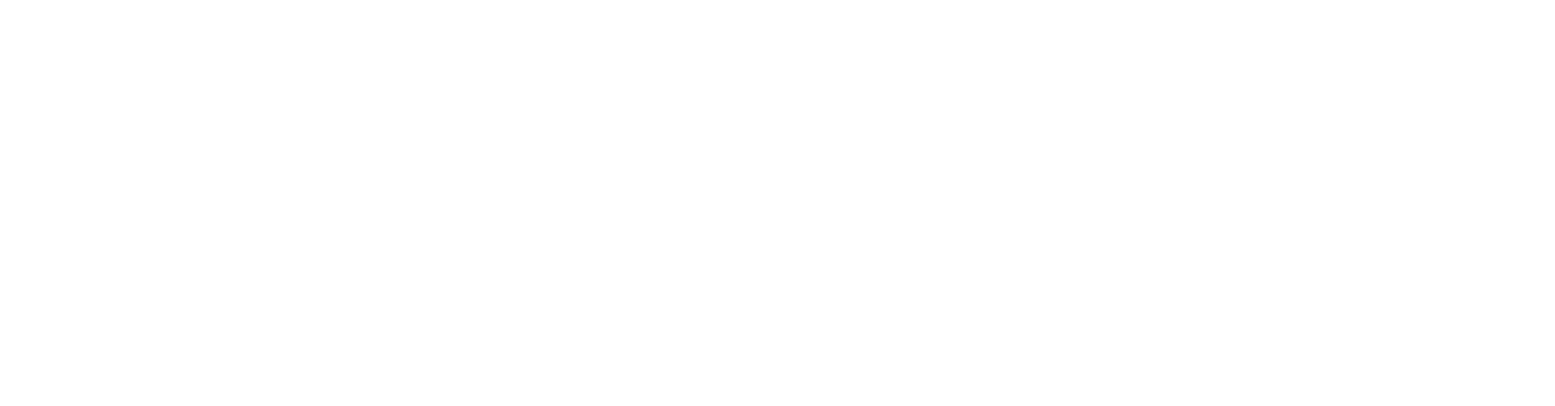
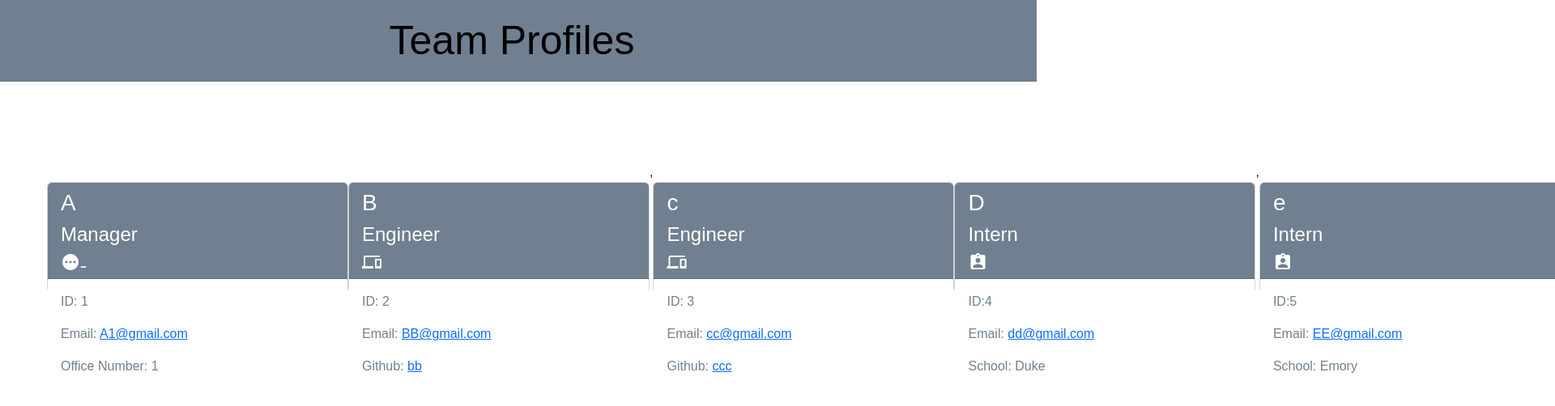
Before and after one commit to prnessy23/team-profile-generator, a website: page team.html in a window 1280 px wide. Shown: the whole page at 81% size, 1920 px wide, since content can reach past the window. Drawn offline with nearby package versions, Linux system fonts and the light colour scheme.

Commit message:
amended generate html page

```diff
--- a/assets/style.css
+++ b/assets/style.css
@@ -1,23 +1,21 @@
-
-{
+* {
   box-sizing: border-box;
 }
 :root {
   --primary: slategrey;
   --secondary: white;
 }
-body{
+body {
   font-family: Arial, Helvetica, sans-serif;
 }
-#navbar {
+
+.navbar {
   background-color: var(--primary);
   color: var(--secondary);
   font-size: 50px;
-
 }
 .navbar-brand {
   font-size: 50px;
-
 }
 .card-header {
   background-color: var(--primary);
@@ -26,9 +24,8 @@ body{
 .card-body {
   background-color: var(--secondary);
   color: var(--primary);
-
 }
-.container{
+.container {
   margin: 100px auto;
   justify-content: space-evenly;
   display: flex;
--- a/index.html
+++ b/index.html
@@ -1,29 +1,44 @@
 <!DOCTYPE html>
 <html lang="en">
+
 <head>
     <meta charset="UTF-8">
     <meta http-equiv="X-UA-Compatible" content="IE=edge">
     <meta name="viewport" content="width=device-width, initial-scale=1.0">
-    <link href="https://cdn.jsdelivr.net/npm/bootstrap@5.3.0-alpha1/dist/css/bootstrap.min.css"
-rel="stylesheet" integrity="sha384-GLhlTQ8iRABdZLl6O3oVMWSktQOp6b7In1Zl3/Jr59b6EGGoI1aFkw7cmDA6j6gD"
-crossorigin="anonymous">
+    <link rel="stylesheet" href="https://cdnjs.cloudflare.com/ajax/libs/font-awesome/5.11.2/css/all.min.css">
+    <link href="https://cdn.jsdelivr.net/npm/bootstrap@5.3.0-alpha1/dist/css/bootstrap.min.css" rel="stylesheet"
+        integrity="sha384-GLhlTQ8iRABdZLl6O3oVMWSktQOp6b7In1Zl3/Jr59b6EGGoI1aFkw7cmDA6j6gD" crossorigin="anonymous">
     <link href="https://fonts.googleapis.com/icon?family=Material+Icons" rel="stylesheet">
-    <link rel="stylesheet" href="./assets/style.css">
+    <link rel="stylesheet" href="style.css">
     <title>Team Profile</title>
+
 </head>
+
 <body>
     <header>
-        <nav class ="navbar" id="navbar">
+        <nav class="navbar" id="navbar">
             <span class="navbar-brand mb-0 h-1 w-100 text-center" id="navbar-text">Team Profiles</span>
         </nav>
-    </header>
-
    <main>
         <div class="container">
-            <div class="row justify-content-center" id="team cards"></div>
+            <div class="row justify-content-center" id="team-cards"></div>
 
-<div class ="col-4 mt-4">
-    <div class="card h-100">
+            <div class="col-4 mt-4">
+                <div class="card h-50">
+                    <div class="card header">
+                        <h3>Peter</h3>
+                        <h4>Manager</h4><i class="material-icons">devices</i>
+                    </div>
+                    <div class="card body">
+                        <p class="id">ID: 2323</p>
+                        <p class="email">Email: <a href="mailto:peter.wolfe@gmail.com">peter.wolfe@gmail.com</a<p>
+                                <p class="office">Office Number: 23</p>
+                    </div>
+                </div>
+            </div>
+
+            <div class="col-4 mt-4">
+                <div class="card h-50">
                     <div class="card header">
                         <h3>Heather</h3>
                         <h4>Engineer</h4><i class="material-icons">devices</i>
@@ -31,25 +46,26 @@ crossorigin="anonymous">
                     <div class="card body">
                         <p class="id">ID: 2323</p>
                         <p class="email">Email: <a href="mailto:heather.feather@gmail.com">heather.feather@gmail.com</a<p>
-                    <p class="github">Github: <a href="https://github.com/heatherfeather">heatherfeather23</a></p>
+                                <p class="github">Github: <a
+                                        href="https://github.com/heatherfeather">heatherfeather23</a></p>
                     </div>
                 </div>
             </div>
-<div class ="col-4 mt-4">
-    <div class="card h-100">
+            <div class="col-4 mt-4">
+                <div class="card h-50">
                     <div class="card header">
                         <h3>Kristen</h3>
-        <h4>Intern</h4><i class="material-icons">assignment</i>
+                        <h4>Intern</h4><i class="material-icons">assignment_ind</i>
                     </div>
                     <div class="card body">
                         <p class="id">ID:2355</p>
-    <p class="email">Email: <a href="mailto:kristen.cohen@gmail.com">kristen.cohen@gmail.com</a<p>
+                        <p class="email">Email: <a href="mailto:kristen.cohen@gmail.com">"kristen.cohen@gmail.com"</a<p>
                                 <p class="school">School:Boston College</p>
                     </div>
                 </div>
             </div>
-<div class ="col-4 mt-4">
-    <div class="card h-100">
+            <div class="col-4 mt-4">
+                <div class="card h-50">
                     <div class="card header">
                         <h3>Bart</h3>
                         <h4>Engineer</h4><i class="material-icons">devices</i>
@@ -61,11 +77,11 @@ crossorigin="anonymous">
                     </div>
                 </div>
             </div>
-<div class ="col-4 mt-4">
-    <div class="card h-100">
+            <div class="col-4 mt-4">
+                <div class="card h-50">
                     <div class="card header">
                         <h3>Lisa</h3>
-        <h4>Intern</h4><i class="material-icons">assignment</i>
+                        <h4>Intern</h4><i class="material-icons">assignment_ind</i>
                     </div>
                     <div class="card body">
                         <p class="id">ID:2355</p>
@@ -74,13 +90,17 @@ crossorigin="anonymous">
                     </div>
                 </div>
             </div>
+        </div>
+        </div>
+
+
+
     </main>
 
 </body>
-<script
-  src="https://code.jquery.com/jquery-3.6.3.slim.min.js"
-  integrity="sha256-ZwqZIVdD3iXNyGHbSYdsmWP//UBokj2FHAxKuSBKDSo="
-  crossorigin="anonymous"></script>
+<script src="https://code.jquery.com/jquery-3.6.3.slim.min.js"
+    integrity="sha256-ZwqZIVdD3iXNyGHbSYdsmWP//UBokj2FHAxKuSBKDSo=" crossorigin="anonymous"></script>
+<script src="https://cdn.jsdelivr.net/npm/bootstrap@5.2.3/dist/js/bootstrap.min.js"></script>
 <script src="https://cdn.jsdelivr.net/npm/bootstrap@5.3.0-alpha1/dist/js/bootstrap.bundle.min.js"
     integrity="sha384-w76AqPfDkMBDXo30jS1Sgez6pr3x5MlQ1ZAGC+nuZB+EYdgRZgiwxhTBTkF7CXvN"
     crossorigin="anonymous"></script>
--- a/lib/Manager.js
+++ b/lib/Manager.js
@@ -10,6 +10,10 @@ class Manager extends Employee {
   getRole() {
     return "Manager";
   }
+
+  getOfficeNumber() {
+    return this.officeNumber
+  }
 }
 
 // For export
--- a/src/generateHtml.js
+++ b/src/generateHtml.js
@@ -1,18 +1,32 @@
 module.exports = (team) => {
-  return `
-    <!DOCTYPE html>
+  return `<!DOCTYPE html
     <html lang="en">
     <head>
         <meta charset="UTF-8">
         <meta http-equiv="X-UA-Compatible" content="IE=edge">
         <meta name="viewport" content="width=device-width, initial-scale=1.0">
         <link href="https://cdn.jsdelivr.net/npm/bootstrap@5.3.0-alpha1/dist/css/bootstrap.min.css" rel="stylesheet" integrity="sha384-GLhlTQ8iRABdZLl6O3oVMWSktQOp6b7In1Zl3/Jr59b6EGGoI1aFkw7cmDA6j6gD" crossorigin="anonymous">
+        <link href="https://fonts.googleapis.com/icon?family=Material+Icons"
+        rel="stylesheet">
+        <link rel="stylesheet" href="./assets/style.css">
         <title>Team Profile</title>
     </head>
-    <body>
+
+    <body
+    </header>
+    <nav class ="navbar" id="navbar">
+        <span class="navbar-brand mb-0 h-1 w-100 text-center" id="navbar
+                      text">Team Profiles</span>
+    </nav>
+    </header>
+
+    class="container">
+    <div class="row justify-content-space around" id="team-cards"></
+    div>
         ${createTeam(team)}
     </body>
     <script src="https://cdn.jsdelivr.net/npm/bootstrap@5.3.0-alpha1/dist/js/bootstrap.bundle.min.js" integrity="sha384-w76AqPfDkMBDXo30jS1Sgez6pr3x5MlQ1ZAGC+nuZB+EYdgRZgiwxhTBTkF7CXvN" crossorigin="anonymous"></script>
+
 
     </html>
     `;
@@ -22,29 +36,54 @@ function createTeam(team) {
   function createManagers(managers) {
     return `
     <div class ="col-4 mt-4">
-    <div class="card h-100">
-    <div class="card header"
+    <div class="card h-50">
+    <div class="card-header">
         <h3>${managers.getName()}</h3>
-        <h4>Manager</h4><i class="material-icons">content_paste</i>
+        <h4>Manager</h4><i class="material-icons">pending-actions</i>
         </div>
 
-        <div class="card body">
-        <p class="id">ID: ${managers.id}</p>
-        <p class="email">Email: <a href="mailto:${managers.email}">${managers.email}</a<p>
-        <p class="office">Office Number: ${managers.officeNumber}</p>
+        <div class="card-body">
+        <p class="id">ID: ${managers.getId()}</p>
+        <p class="email">Email: <a href="mailto:${managers.getEmail()}">${managers.getEmail()}</a><p>
+        <p class="office">Office Number: ${managers.getOfficeNumber()}</p>
         </div>
 
         </div>
-
-
     </div>
     `;
   }
-  function createEng(engineers){}
-  function createInterns(interns) {}
 
-  function createManagers(managers){}
-
+  function createEng(engineers) {
+    return `
+    <div class ="col-4 mt-4">
+    <div class="card h-50">
+        <div class="card-header">
+            <h3>${engineers.getName()}</h3>
+                <h4>Engineer</h4><i class="material-icons">devices</i>
+</div>
+    <div class="card-body">
+            <p class="id">ID: ${engineers.getId()}</p>
+                <p class="email">Email: <a href="mailto:${engineers.getEmail()}">${engineers.getEmail()}</a><p>
+                    <p class="github">Github: <a href="https://github.com/${engineers.getGithub()}">${engineers.getGithub()}</a></p>
+    </div>
+        </div>
+            </div>`;
+  }
+  function createInterns(interns) {
+    return ` <div class ="col-4 mt-4">
+    <div class="card h-50">
+        <div class="card-header">
+        <h3>${interns.getName()}</h3>
+        <h4>Intern</h4><i class="material-icons">assignment_ind</i>
+    </div>
+    <div class="card-body">
+    <p class="id">ID:${interns.getId()}</p>
+    <p class="email">Email: <a href="mailto:${interns.getEmail()}">${interns.getEmail()}</a><p>
+    <p class="school">School: ${interns.getSchool()}</p>
+    </div>
+        </div>
+            </div>`;
+  }
   const currentEmp = [];
   currentEmp.push(
     team
--- a/team.html
+++ b/team.html
@@ -1,16 +1,94 @@
-
-    <!DOCTYPE html>
+<!DOCTYPE html
     <html lang="en">
     <head>
         <meta charset="UTF-8">
         <meta http-equiv="X-UA-Compatible" content="IE=edge">
         <meta name="viewport" content="width=device-width, initial-scale=1.0">
         <link href="https://cdn.jsdelivr.net/npm/bootstrap@5.3.0-alpha1/dist/css/bootstrap.min.css" rel="stylesheet" integrity="sha384-GLhlTQ8iRABdZLl6O3oVMWSktQOp6b7In1Zl3/Jr59b6EGGoI1aFkw7cmDA6j6gD" crossorigin="anonymous">
+        <link href="https://fonts.googleapis.com/icon?family=Material+Icons"
+        rel="stylesheet">
+        <link rel="stylesheet" href="./assets/style.css">
         <title>Team Profile</title>
     </head>
+
     <body>
+    <header>
+    <nav class ="navbar" id="navbar">
+        <span class="navbar-brand mb-0 h-1 w-100 text-center" id="navbar-text">Team Profiles</span>
+    </nav>
+    </header>
 
+    <div class="container">
+    <div class="row justify-content-center" id="team-cards"></div>
+
+    <div class ="col-4 mt-4">
+    <div class="card h-50">
+    <div class="card-header">
+        <h3>A</h3>
+        <h4>Manager</h4><i class="material-icons">pending-actions</i>
+        </div>
+
+        <div class="card-body">
+        <p class="id">ID: 1</p>
+        <p class="email">Email: <a href="mailto:A1@gmail.com">A1@gmail.com</a><p>
+        <p class="office">Office Number: 1</p>
+        </div>
+
+        </div>
+    </div>
+
+    <div class ="col-4 mt-4">
+    <div class="card h-50">
+        <div class="card-header">
+            <h3>B</h3>
+                <h4>Engineer</h4><i class="material-icons">devices</i>
+</div>
+    <div class="card-body">
+            <p class="id">ID: 2</p>
+                <p class="email">Email: <a href="mailto:BB@gmail.com">BB@gmail.com</a><p>
+                    <p class="github">Github: <a href="https://github.com/bb">bb</a></p>
+    </div>
+        </div>
+            </div>,
+    <div class ="col-4 mt-4">
+    <div class="card h-50">
+        <div class="card-header">
+            <h3>c</h3>
+                <h4>Engineer</h4><i class="material-icons">devices</i>
+</div>
+    <div class="card-body">
+            <p class="id">ID: 3</p>
+                <p class="email">Email: <a href="mailto:cc@gmail.com">cc@gmail.com</a><p>
+                    <p class="github">Github: <a href="https://github.com/ccc">ccc</a></p>
+    </div>
+        </div>
+            </div> <div class ="col-4 mt-4">
+    <div class="card h-50">
+        <div class="card-header">
+        <h3>D</h3>
+        <h4>Intern</h4><i class="material-icons">assignment_ind</i>
+    </div>
+    <div class="card-body">
+    <p class="id">ID:4</p>
+    <p class="email">Email: <a href="mailto:dd@gmail.com">dd@gmail.com</a><p>
+    <p class="school">School: Duke</p>
+    </div>
+        </div>
+            </div>, <div class ="col-4 mt-4">
+    <div class="card h-50">
+        <div class="card-header">
+        <h3>e</h3>
+        <h4>Intern</h4><i class="material-icons">assignment_ind</i>
+    </div>
+    <div class="card-body">
+    <p class="id">ID:5</p>
+    <p class="email">Email: <a href="mailto:EE@gmail.com">EE@gmail.com</a><p>
+    <p class="school">School: Emory</p>
+    </div>
+        </div>
+            </div>
     </body>
     <script src="https://cdn.jsdelivr.net/npm/bootstrap@5.3.0-alpha1/dist/js/bootstrap.bundle.min.js" integrity="sha384-w76AqPfDkMBDXo30jS1Sgez6pr3x5MlQ1ZAGC+nuZB+EYdgRZgiwxhTBTkF7CXvN" crossorigin="anonymous"></script>
 
+
     </html>
```
Also changed, not shown: _tests_/Employee.test.js (+1 -1 lines), _tests_/Engineer.test.js (+10 -3 lines), _tests_/Intern.test.js (+9 -4 lines), _tests_/Manager.test.js (+10 -3 lines). Lines whose indentation alone changed are shown as unchanged.
